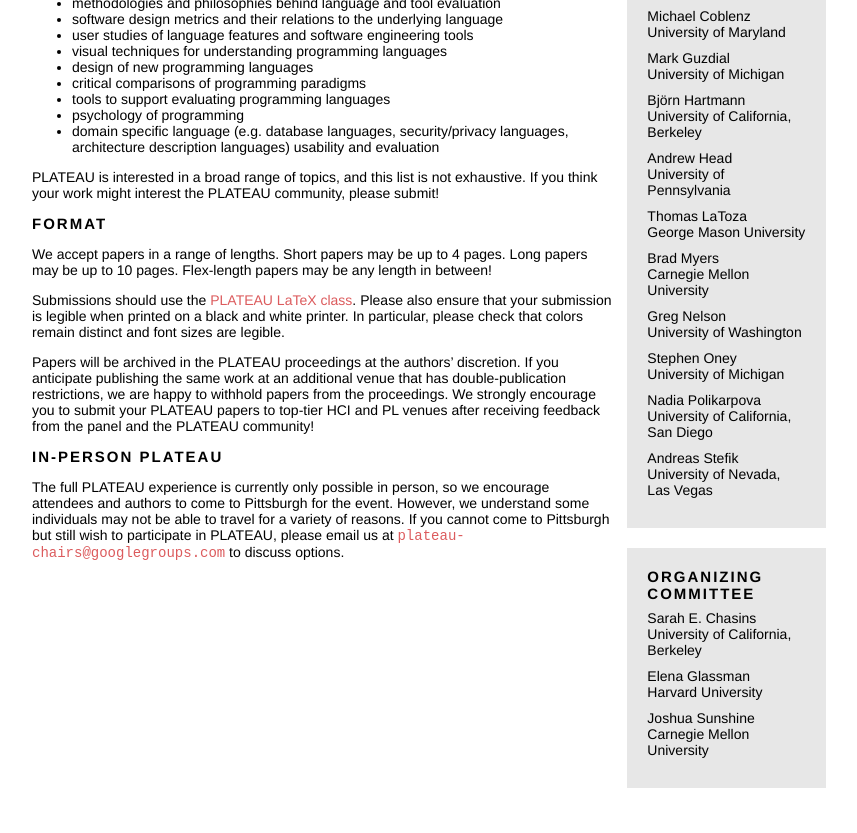
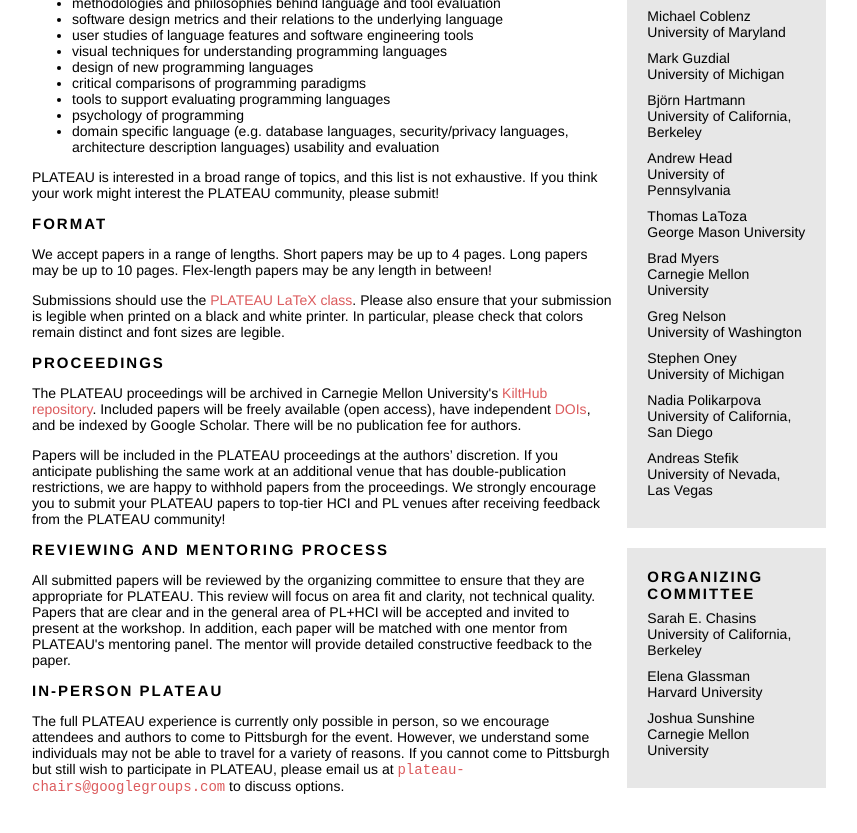
Before and after one commit to plateau-workshop/plateau-2024, a Jekyll site: the page built from index.html, in a window 1280 px wide and 900 px high, scrolled down 678 px. Shown: the top 833 px of the window, without its empty margins (211-1068 px from the left). Built offline with Jekyll 4.4.1, drawn with Linux system fonts in a browser that asks for light colours.

Commit message:
added publication details and reviewing/mentoring information

```diff
--- a/index.html
+++ b/index.html
@@ -83,13 +83,21 @@
     font sizes are legible.
   </p>
 
+  <div class="header lead">Proceedings</div>
   <p>
-    Papers will be archived in the PLATEAU proceedings at the authors’
+    The PLATEAU proceedings will be archived in Carnegie Mellon University's
+    <a href="https://kilthub.cmu.edu/">KiltHub repository</a>. Included papers
+    will be freely available (open access), have independent
+    <a href="https://www.doi.org/">DOIs</a>, and be indexed by Google Scholar.
+    There will be no publication fee for authors.
+  </p>
+  <p>
+    Papers will be included in the PLATEAU proceedings at the authors’
     discretion. If you anticipate publishing the same work at an additional
     venue that has double-publication restrictions, we are happy to withhold
     papers from the proceedings. We strongly encourage you to submit your
     PLATEAU papers to top-tier HCI and PL venues after receiving feedback from
-    the panel and the PLATEAU community!
+    the PLATEAU community!
   </p>
 
   {% if site.submission_site %}
@@ -100,6 +108,17 @@
     >
   </p>
   {% endif %}
+
+  <div class="header lead">Reviewing and Mentoring Process</div>
+  <p>
+    All submitted papers will be reviewed by the organizing committee to ensure
+    that they are appropriate for PLATEAU. This review will focus on area fit
+    and clarity, not technical quality. Papers that are clear and in the general
+    area of PL+HCI will be accepted and invited to present at the workshop. In
+    addition, each paper will be matched with one mentor from PLATEAU's
+    mentoring panel. The mentor will provide detailed constructive feedback to
+    the paper.
+  </p>
 
   <div class="header lead">In-Person PLATEAU</div>
 
```
Also changed, not shown: 2 other files.
